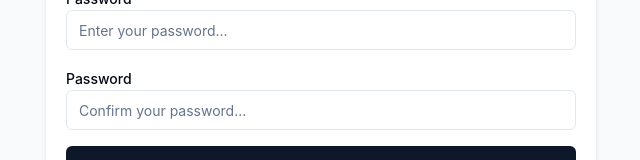
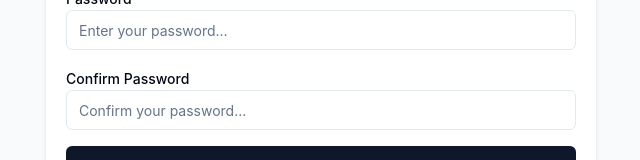
Before and after one commit to Stroller15/flickit, a Next.js app in the folder client/: page /register in a window 1280 px wide. Shown: the part 438-598 px from the top of the page, without its empty margins (319-959 px from the left). Built offline with nearby package versions, Linux system fonts and the light colour scheme.

Commit message:
fix typo

```diff
--- a/client/src/app/(auth)/register/page.tsx
+++ b/client/src/app/(auth)/register/page.tsx
@@ -42,7 +42,7 @@ const RegisterPage = () => {
             />
           </div>
           <div className="mt-4">
-            <Label htmlFor="cpassword">Password</Label>
+            <Label htmlFor="cpassword">Confirm Password</Label>
             <Input
               type="password"
               id="cpassword"
```
